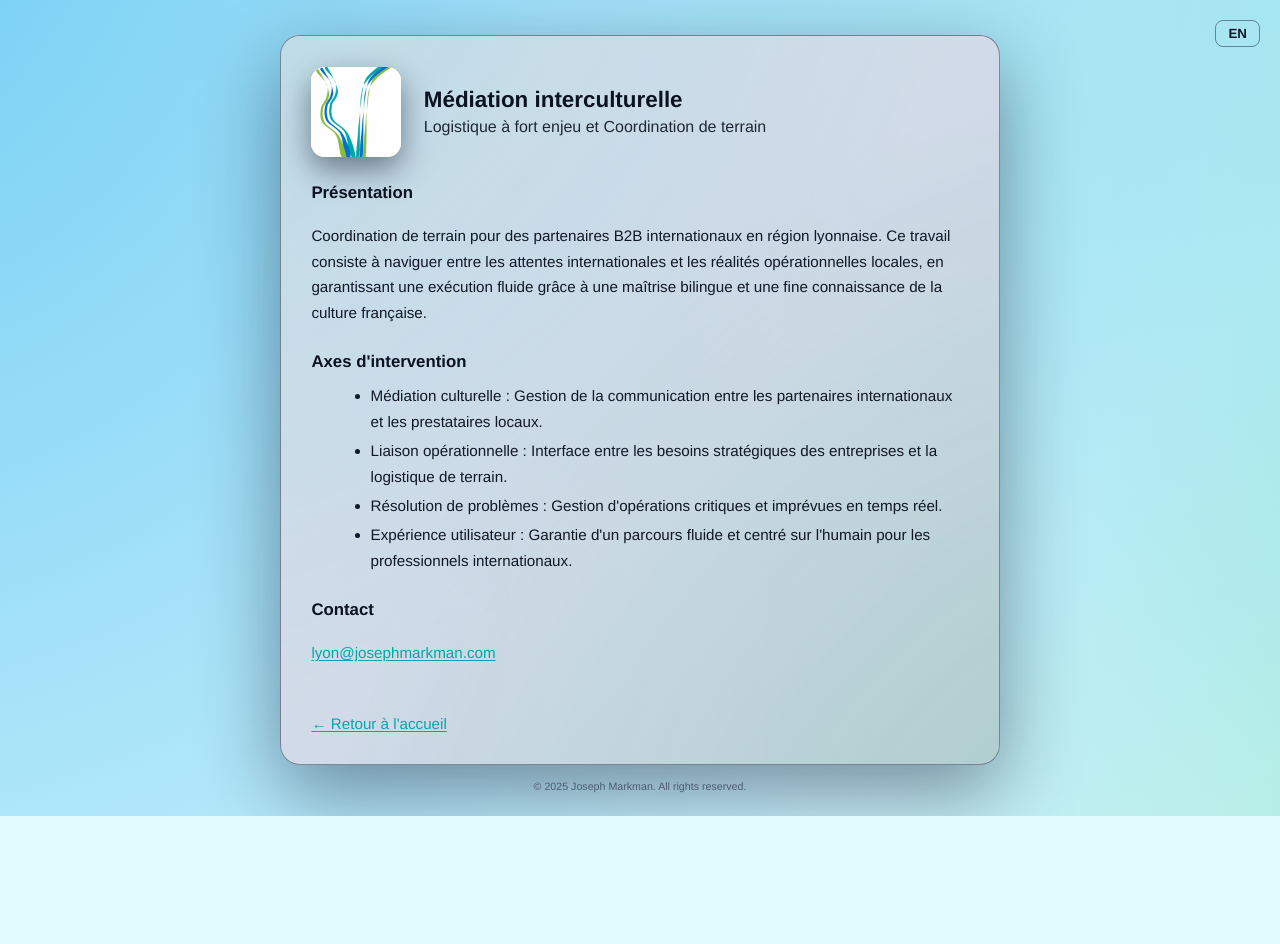
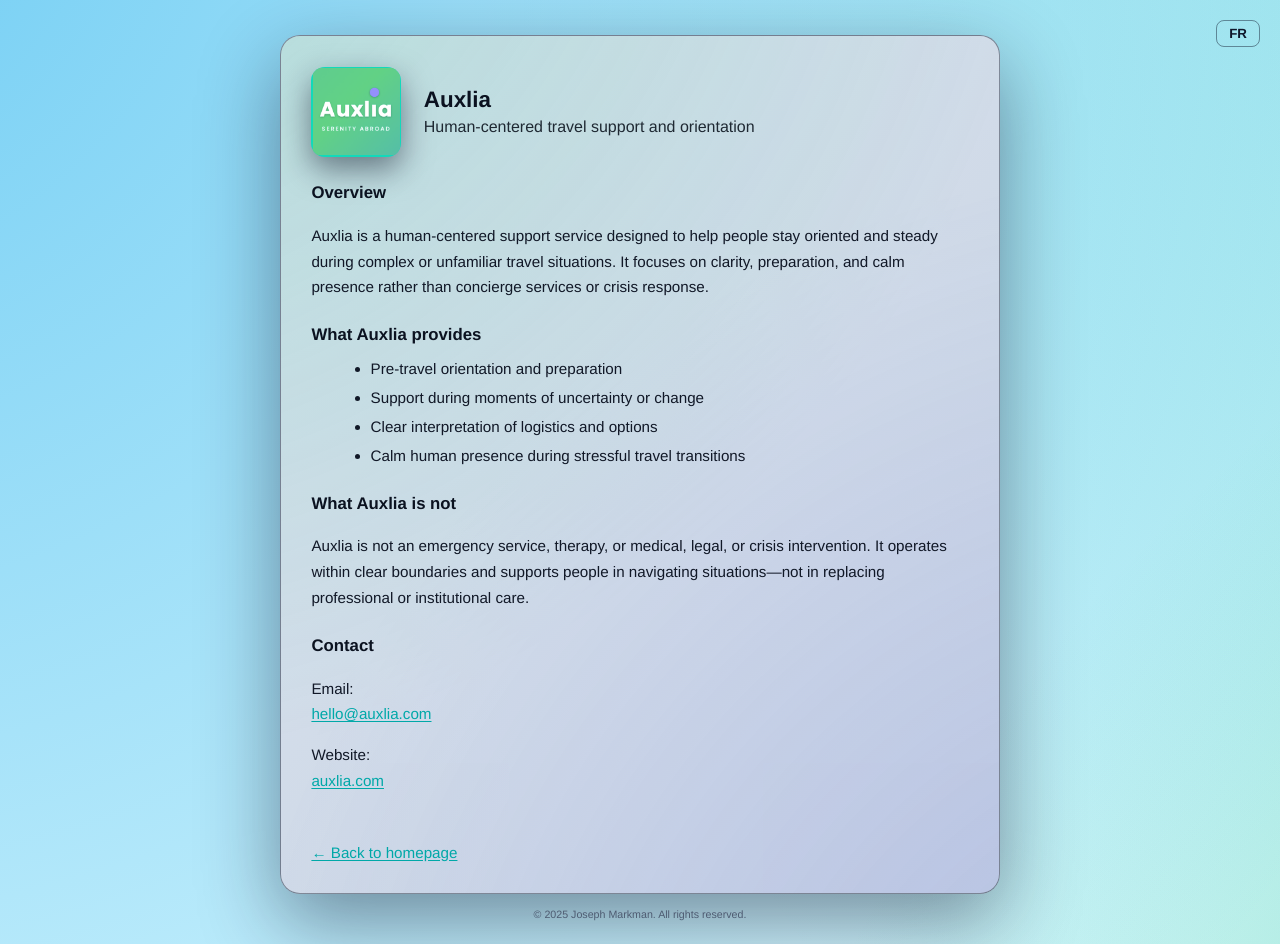
Before and after one commit to t5q7m95hfj/josephmarkman, a plain HTML site: page auxiliaire.html in a window 1280 px wide. Before the commit the page ends 816 px from the top, so only its background shows below. Drawn offline with Linux system fonts and the light colour scheme.

Commit message:
Update auxiliaire.html

```diff
--- a/auxiliaire.html
+++ b/auxiliaire.html
@@ -1,8 +1,8 @@
 <!DOCTYPE html>
-<html lang="fr">
+<html lang="en">
 <head>
   <meta charset="UTF-8">
-  <title>Joseph Markman — Médiation Interculturelle</title>
+  <title>Auxlia - Serenity Abroad</title>
   <meta name="viewport" content="width=device-width, initial-scale=1.0">
   <script data-goatcounter="https://josephmarkman.goatcounter.com/count" async src="//gc.zgo.at/count.js"></script>
 
@@ -44,6 +44,26 @@
       100% { background-position: 100% 100%; }
     }
 
+    /* ===== LANG TOGGLE ===== */
+    .lang-container {
+      position: absolute;
+      top: 20px;
+      right: 20px;
+      z-index: 100;
+    }
+
+    #lang-toggle {
+      background: none;
+      border: 1px solid var(--border-soft);
+      border-radius: 8px;
+      padding: 5px 12px;
+      cursor: pointer;
+      font-weight: 600;
+      font-family: inherit;
+      color: var(--ink);
+      transition: all 0.2s ease;
+    }
+
     .page-shell {
       width: 100%;
       max-width: 900px;
@@ -78,22 +98,22 @@
       position: absolute;
       inset: -35%;
       background:
-        radial-gradient(circle at 0 0, rgba(0, 168, 168, 0.3) 0, transparent 55%),
-        radial-gradient(circle at 100% 100%, rgba(34, 197, 94, 0.28) 0, transparent 55%);
+        radial-gradient(circle at 0 0, rgba(16,185,129,0.40) 0, transparent 55%),
+        radial-gradient(circle at 100% 100%, rgba(129,140,248,0.35) 0, transparent 55%);
       opacity: 0.7;
       z-index: -1;
       pointer-events: none;
     }
 
     .simple-header { display: flex; align-items: center; gap: 1.4rem; margin-bottom: 1.4rem; }
-    .logo-box { width: 90px; height: 90px; border-radius: 14px; overflow: hidden; display: flex; align-items: center; justify-content: center; box-shadow: 0 12px 30px rgba(15, 23, 42, 0.5); flex-shrink: 0; background: #fff; }
-    .logo-box img { width: 100%; height: auto; display: block; object-fit: contain; }
+    .logo-box { width: 90px; height: 90px; border-radius: 14px; overflow: hidden; display: flex; align-items: center; justify-content: center; box-shadow: 0 12px 30px rgba(15, 23, 42, 0.5); flex-shrink: 0; background: #12d9ba; }
+    .logo-box img { width: 96%; height: auto; display: block; object-fit: contain; }
 
     .simple-title-block h1 { margin: 0; font-size: 1.4rem; font-weight: 600; color: #0b1220; }
     .simple-title-block h2 { margin: 0.3rem 0 0; font-size: 1rem; color: #1f2933; font-weight: 400; }
 
     .simple-content { font-size: 0.95rem; line-height: 1.7; color: #111827; }
-    .simple-content h3 { margin-top: 1.4rem; margin-bottom: 0.4rem; font-size: 1.05rem; color: #0b1220; }
+    .simple-content h3 { margin-top: 1.3rem; margin-bottom: 0.4rem; font-size: 1.05rem; color: #0b1220; }
     .simple-content ul { margin: 0.4rem 0 0.8rem 1.2rem; }
     .simple-content li { margin: 0.2rem 0; }
     .simple-content a { color: var(--teal); text-decoration: underline; text-underline-offset: 0.16em; }
@@ -101,8 +121,21 @@
 
     footer { margin-top: 0.8rem; text-align: center; font-size: 0.8rem; color: #64748b; }
 
+    /* ===== MOBILE / OVERLAP FIX ===== */
     @media (max-width: 640px) {
-      .page-shell { padding: 2rem 0.9rem 1.4rem; }
+      .lang-container {
+        top: 10px;
+        right: 10px;
+      }
+      #lang-toggle {
+        padding: 4px 10px;
+        font-size: 0.75rem;
+        background: rgba(227, 249, 255, 0.7);
+        backdrop-filter: blur(8px);
+        -webkit-backdrop-filter: blur(8px);
+        border: 1px solid rgba(15, 23, 42, 0.2);
+      }
+      .page-shell { padding: 3.5rem 0.9rem 1.4rem; }
       .simple-card { padding: 1.6em 1.4em 1.4em; }
       .logo-box { width: 70px; height: 70px; }
       .simple-title-block h1 { font-size: 1.2rem; }
@@ -110,8 +143,8 @@
   </style>
 </head>
 <body>
-  <div style="position: absolute; top: 20px; right: 20px; z-index: 100;">
-    <button id="lang-toggle" style="background: none; border: 1px solid var(--border-soft); border-radius: 8px; padding: 5px 12px; cursor: pointer; font-weight: 600; font-family: inherit; color: var(--ink);">EN</button>
+  <div class="lang-container">
+    <button id="lang-toggle">FR</button>
   </div>
 
   <div class="page-shell">
@@ -119,38 +152,52 @@
       <article class="simple-card">
         <header class="simple-header">
           <div class="logo-box">
-            <img src="auxiliaire-logo.png" alt="Logo Mediation">
+            <img src="auxlia-logo.png" alt="Auxlia Logo">
           </div>
           <div class="simple-title-block">
-            <h1 class="lang" data-en="Intercultural mediation" data-fr="Médiation interculturelle">Médiation interculturelle</h1>
+            <h1>Auxlia</h1>
             <h2 class="lang"
-                data-en="High-stakes logistics & Field coordination"
-                data-fr="Logistique à fort enjeu et Coordination de terrain">
-                Logistique à fort enjeu et Coordination de terrain
+                data-en="Human-centered travel support and orientation"
+                data-fr="Support au voyage et orientation centrés sur l'humain">
+                Human-centered travel support and orientation
             </h2>
           </div>
         </header>
 
         <section class="simple-content">
-          <h3 class="lang" data-en="Overview" data-fr="Présentation">Présentation</h3>
+          <h3 class="lang" data-en="Overview" data-fr="Présentation">Overview</h3>
           <p class="lang"
-             data-en="Field coordination for international B2B partners in the Lyon region. This work focuses on navigating the friction points between international expectations and local operational realities, ensuring seamless delivery through native English fluency and deep French cultural literacy."
-             data-fr="Coordination de terrain pour des partenaires B2B internationaux en région lyonnaise. Ce travail consiste à naviguer entre les attentes internationales et les réalités opérationnelles locales, en garantissant une exécution fluide grâce à une maîtrise bilingue et une fine connaissance de la culture française.">
-             Coordination de terrain pour des partenaires B2B internationaux en région lyonnaise.
+             data-en="Auxlia is a human-centered support service designed to help people stay oriented and steady during complex or unfamiliar travel situations. It focuses on clarity, preparation, and calm presence rather than concierge services or crisis response."
+             data-fr="Auxlia est un service de soutien centré sur l'humain, conçu pour aider les personnes à garder leurs repères lors de voyages complexes ou inconnus. Il privilégie la clarté, la préparation et une présence calme plutôt que les services de conciergerie ou la réponse de crise.">
+             Auxlia is a human-centered support service designed to help people stay oriented and steady during complex or unfamiliar travel situations. It focuses on clarity, preparation, and calm presence rather than concierge services or crisis response.
           </p>
 
-          <h3 class="lang" data-en="Core responsibilities" data-fr="Axes d'intervention">Axes d'intervention</h3>
+          <h3 class="lang" data-en="What Auxlia provides" data-fr="Ce qu'Auxlia propose">What Auxlia provides</h3>
           <ul>
-            <li class="lang" data-en="Cultural brokerage: Managing communication between international stakeholders and local service providers." data-fr="Médiation culturelle : Gestion de la communication entre les partenaires internationaux et les prestataires locaux.">Médiation culturelle</li>
-            <li class="lang" data-en="Operational liaison: Acting as a bridge between corporate business needs and ground-level logistics." data-fr="Liaison opérationnelle : Interface entre les besoins stratégiques des entreprises et la logistique de terrain.">Liaison opérationnelle</li>
-            <li class="lang" data-en="Real-time problem solving: Managing time-sensitive operations in complex environments." data-fr="Résolution de problèmes : Gestion d'opérations critiques et imprévues en temps réel.">Résolution de problèmes</li>
-            <li class="lang" data-en="User Experience: Ensuring a smooth, human-centered journey for international professionals." data-fr="Expérience utilisateur : Garantie d'un parcours fluide et centré sur l'humain pour les professionnels internationaux.">Expérience utilisateur</li>
+            <li class="lang" data-en="Pre-travel orientation and preparation" data-fr="Orientation et préparation avant le voyage">Pre-travel orientation and preparation</li>
+            <li class="lang" data-en="Support during moments of uncertainty or change" data-fr="Soutien lors de moments d'incertitude ou de changement">Support during moments of uncertainty or change</li>
+            <li class="lang" data-en="Clear interpretation of logistics and options" data-fr="Interprétation claire de la logistique et des options">Clear interpretation of logistics and options</li>
+            <li class="lang" data-en="Calm human presence during stressful travel transitions" data-fr="Présence humaine calme lors de transitions de voyage stressantes">Calm human presence during stressful travel transitions</li>
           </ul>
 
+          <h3 class="lang" data-en="What Auxlia is not" data-fr="Ce qu'Auxlia n'est pas">What Auxlia is not</h3>
+          <p class="lang"
+             data-en="Auxlia is not an emergency service, therapy, or medical, legal, or crisis intervention. It operates within clear boundaries and supports people in navigating situations—not in replacing professional or institutional care."
+             data-fr="Auxlia n'est pas un service d'urgence, une thérapie, ni une intervention médicale, juridique ou de crise. Il opère dans des limites claires et aide les personnes à naviguer dans des situations, sans remplacer les soins professionnels ou institutionnels.">
+             Auxlia is not an emergency service, therapy, or medical, legal, or crisis intervention. It operates within clear boundaries and supports people in navigating situations—not in replacing professional or institutional care.
+          </p>
+
           <h3 class="lang" data-en="Contact" data-fr="Contact">Contact</h3>
-          <p><a href="mailto:lyon@josephmarkman.com">lyon@josephmarkman.com</a></p>
+          <p>
+            <span class="lang" data-en="Email:" data-fr="E-mail :">Email:</span><br>
+            <a href="mailto:hello@auxlia.com">hello@auxlia.com</a>
+          </p>
+          <p>
+            <span class="lang" data-en="Website:" data-fr="Site web :">Website:</span><br>
+            <a href="https://auxlia.com" target="_blank">auxlia.com</a>
+          </p>
 
-          <a href="index.html" class="back-link lang" data-en="← Back to homepage" data-fr="← Retour à l'accueil">← Retour à l'accueil</a>
+          <a href="index.html" class="back-link lang" data-en="← Back to homepage" data-fr="← Retour à l'accueil">← Back to homepage</a>
         </section>
       </article>
     </main>
@@ -163,7 +210,8 @@
   <script>
     const toggleBtn = document.getElementById('lang-toggle');
     const langElements = document.querySelectorAll('.lang');
-    let currentLang = localStorage.getItem('preferredLang') || 'fr';
+
+    let currentLang = localStorage.getItem('preferredLang') || 'en';
 
     const applyLang = (lang) => {
       toggleBtn.innerText = lang === 'en' ? 'FR' : 'EN';
@@ -175,6 +223,7 @@
     };
 
     applyLang(currentLang);
+
     toggleBtn.addEventListener('click', () => {
       currentLang = currentLang === 'en' ? 'fr' : 'en';
       localStorage.setItem('preferredLang', currentLang);
```
